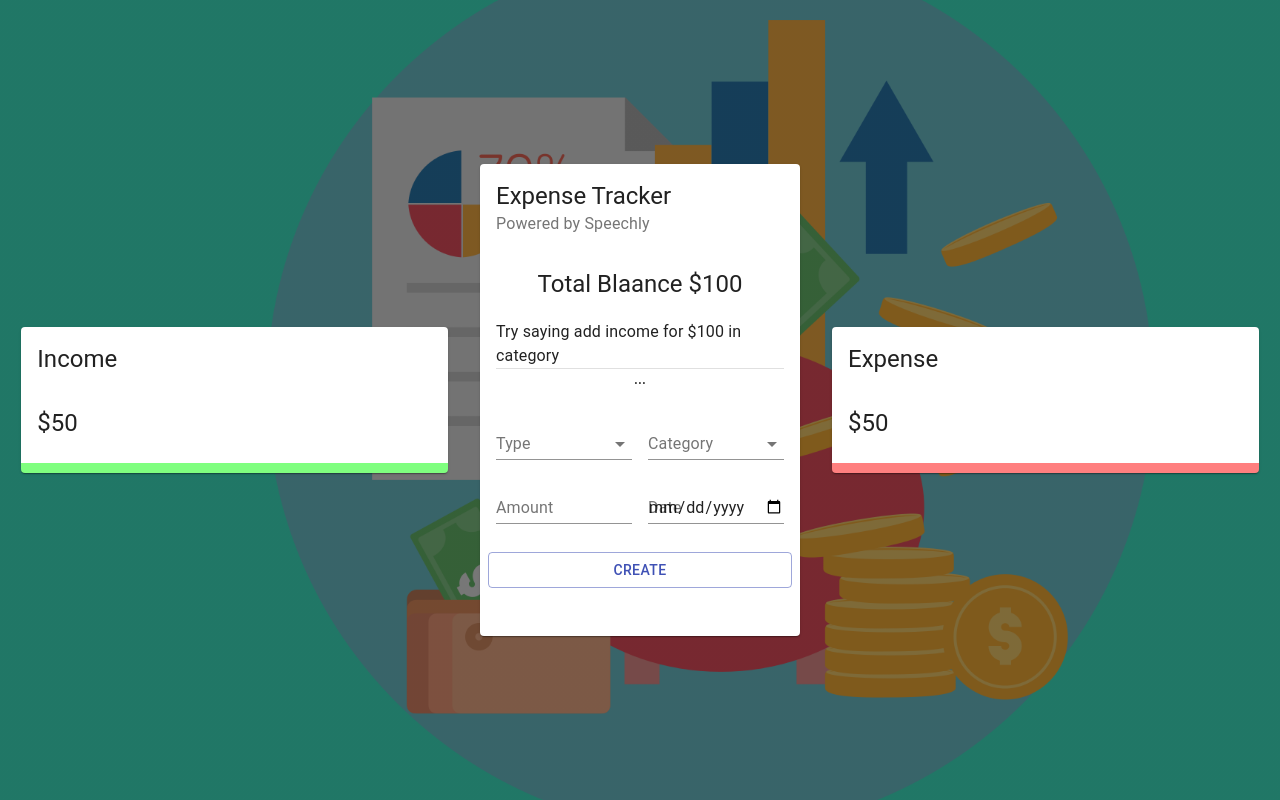
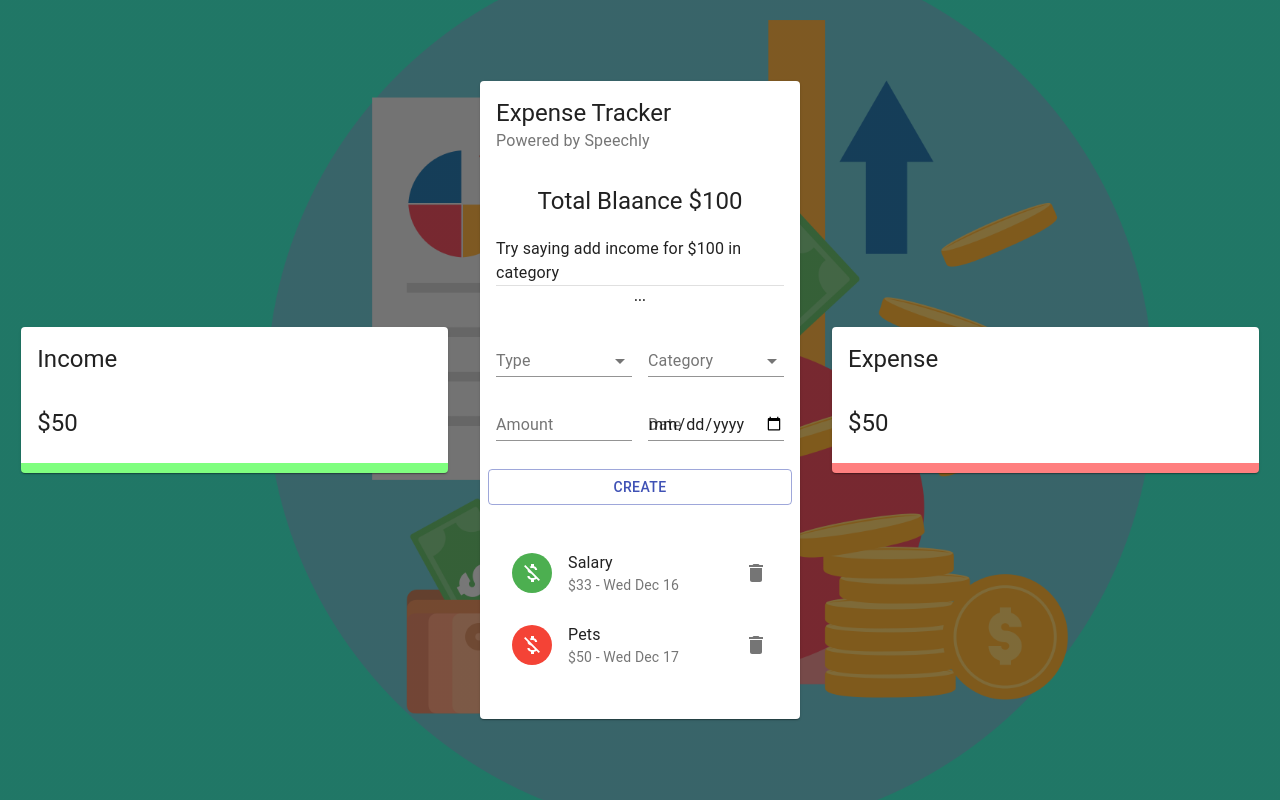
Before and after one commit to g0ng0n-dev/super-duper-disco, a React (Create React App) app: page / in a window 1280 px wide. Built offline with nearby package versions, Linux system fonts and the light colour scheme.

Commit message:
finishing with the main component by adding the List Component

```diff
--- a/src/components/List/List.jsx
+++ b/src/components/List/List.jsx
@@ -1,4 +1,4 @@
-import React, {Component} from 'react';
+import React from 'react';
 import { List as MUIList, ListItem, ListItemAvatar, ListItemText, ListItemSecondaryAction, Avatar, IconButton, Slide } from '@material-ui/core';
 import { Delete, MoneyOff } from '@material-ui/icons';
 import useStyles from './styles';
@@ -12,8 +12,20 @@
             type: "Income",
             category: "Salary",
             amount: 33,
-            date: new Date()
-        }
+            date: 'Wed Dec 16'
+        },{
+            id:2,
+            type: "Expense",
+            category: "Pets",
+            amount: 50,
+            date: 'Wed Dec 17'
+        },{
+            id:3,
+            type: "Income",
+            category: "Business",
+            amount: 150,
+            date: 'Wed Dec 22'
+        },
     ]
 
     return (
@@ -27,7 +39,12 @@
                                 <MoneyOff />
                             </Avatar>
                         </ListItemAvatar>
-                        <ListItemText primary={transaction.category} secondary={`$${transaction.amount} - ${transaction.date}`}></ListItemText>
+                        <ListItemText primary={transaction.category} secondary={`$${transaction.amount} - ${transaction.date}`}/>
+                        <ListItemSecondaryAction>
+                            <IconButton edge="end" aria-label="delete" onClick="">
+                                <Delete />
+                            </IconButton>
+                        </ListItemSecondaryAction>
                     </ListItem>
               </Slide>
             ))}
--- a/src/components/Main/Main.jsx
+++ b/src/components/Main/Main.jsx
@@ -2,6 +2,7 @@
 import { Card, CardHeader, CardContent, Typography, Grid, Divider } from "@material-ui/core";
 import useStyles from './styles';
 import Form from '../Form/Form';
+import List from "../List/List";
 
 const Main = props => {
     const classes = useStyles();
@@ -20,7 +21,7 @@
             <CardContent className={classes.cardContent}>
                 <Grid container spacing={2}>
                     <Grid item xs={12}>
-                        {/* LIST */}
+                        <List />
                     </Grid>
                 </Grid>
             </CardContent>
```
